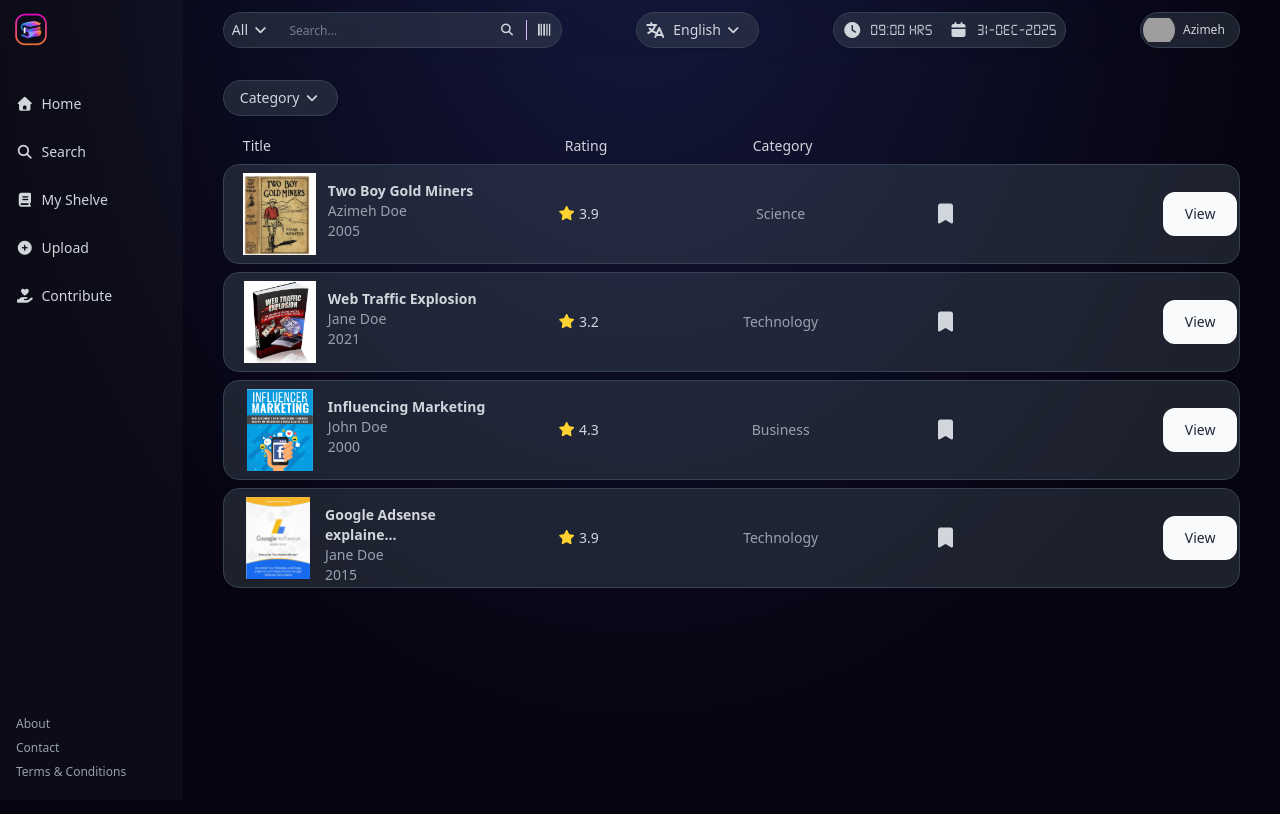
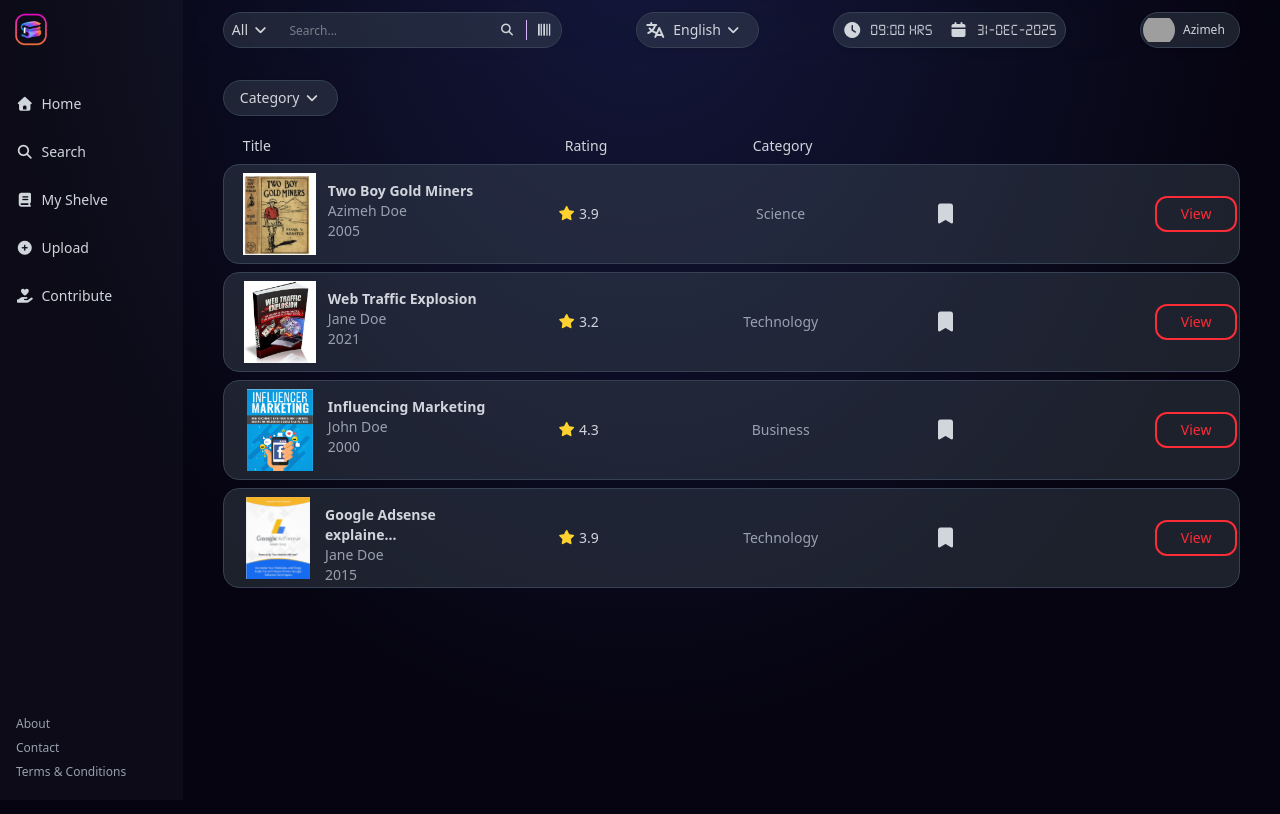
Before and after one commit to zimcodes1/E-Library, a React (Vite) app in the folder client/: page /search in a window 1280 px wide. Shown: the top 814 px of the page. Built offline with nearby package versions, Linux system fonts and the light colour scheme; grey boxes are pictures that could not be loaded.

Commit message:
fix: replace the 'View' button on the SearchELement component

```diff
--- a/client/src/components/ui/SearchElement.tsx
+++ b/client/src/components/ui/SearchElement.tsx
@@ -1,4 +1,3 @@
-import Button from "./Button"
 import truncate from "../../truncateText"
 const SearchElement = ({ bookImage, bookDetails }: { bookImage: string, bookDetails?: { title?: string, author?: string, rating?: number, year?:number, category?:string } }) => {
     return (
@@ -22,7 +21,7 @@ const SearchElement = ({ bookImage, bookDetails }: { bookImage: string, bookDeta
             </span>
             <span className="flex w-3/10 h-full justify-between items-center">
                 <i className="fa fa-bookmark cursor-pointer text-xl"></i>
-                <Button text="View" styles="rounded-xl"></Button>
+                <button className="w-auto h-fit text-red-500 border-2 border-red-500 rounded-xl text-sm px-6 py-1.5 cursor-pointer hover:text-gray-50 hover:bg-red-500 ">View</button>
             </span>
 
         </div>
```
